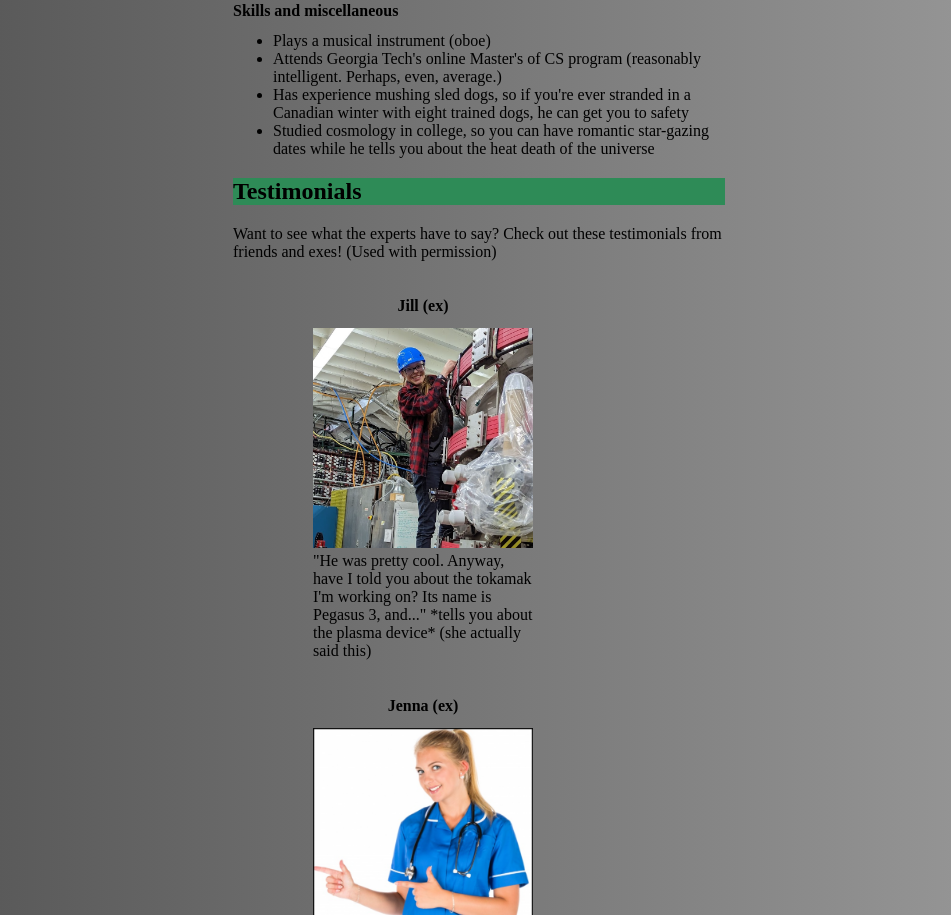
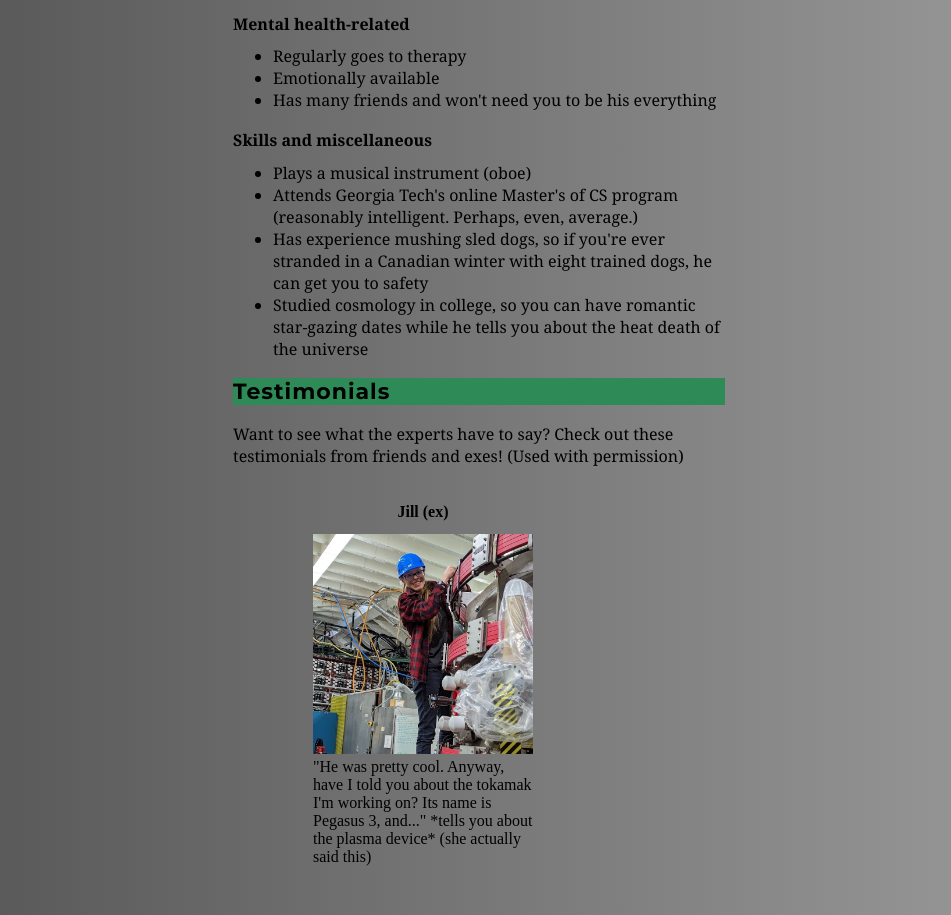
Before and after one commit to wkwako/dating-resume, a plain HTML site: page index.html in a window 1280 px wide. Shown: the part 1885-2800 px from the top of the page, without its empty margins (161-1112 px from the left). Drawn offline with Linux system fonts and the light colour scheme.

Commit message:
changed fonts

```diff
--- a/assets/css/DateMe.css
+++ b/assets/css/DateMe.css
@@ -9,12 +9,26 @@ body {
     text-align: center;
     top: 10px;
     letter-spacing: 10px;
-    font-size: 20px;
+    font-size: 24px;
+    font-family: Garamond;
+}
+
+h2 {
+    font-family: "Montserrat";
+    font-size: 22px;
+    font-weight: bold;
+    letter-spacing: 1px;
 }
 
 #description, #dating-resume, #testimonials {
     font-size: 16px;
 }
+
+#description, #dating-resume, #testimonials p {
+    font-family: Georgia;
+}
+
+
 
 .section-headers {
     background-color: seagreen;
@@ -33,7 +47,6 @@ h4 {
     display: inline-block;
     list-style: none;
     width: 300px;
-    height: 300px;
     padding: 0px 0px;
     margin: 0 0 100px 0;
     vertical-align: top;
@@ -43,8 +56,20 @@ h4 {
     text-align: center;
 }
 
-#testimonials figcaption {
-    padding: 10px auto;
+#jill {
+    height: 300px;
+}
+
+#jenna {
+    height: 230px;
+}
+
+#travis {
+    height: 250px;
+}
+
+#therapist {
+    height: 330px;
 }
 
 .landscape-picture {
--- a/index.html
+++ b/index.html
@@ -4,6 +4,10 @@
         <meta name="viewport" content="width=device-width, initial-scale=1.0">
         <title>DateMePlz</title>
         <link href="assets/css/DateMe.css" rel="stylesheet">
+        <link rel="preconnect" href="https://fonts.googleapis.com">
+        <link rel="preconnect" href="https://fonts.gstatic.com" crossorigin>
+        <link href="https://fonts.googleapis.com/css2?family=Abril+Fatface&family=Roboto:ital,wght@0,100;0,300;0,400;0,500;0,700;0,900;1,100;1,300;1,400;1,500;1,700;1,900&display=swap" rel="stylesheet">
+        <link href="https://fonts.googleapis.com/css2?family=Montserrat:ital,wght@0,100..900;1,100..900&display=swap" rel="stylesheet">
     </head>
     <body>
         <div class="name" id="name">
```
